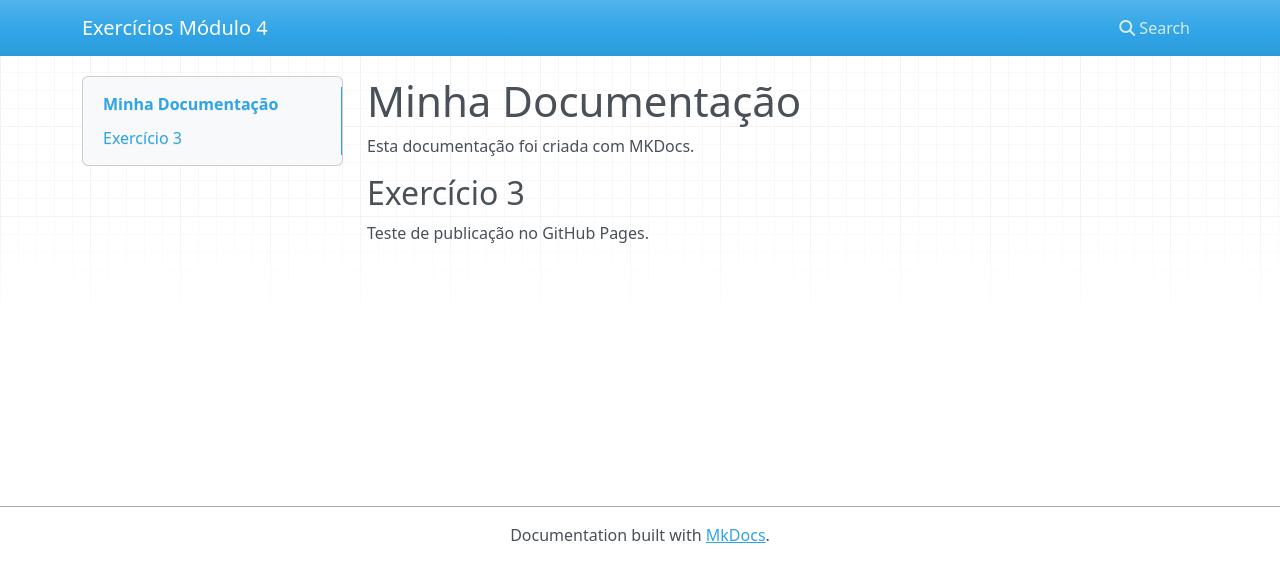
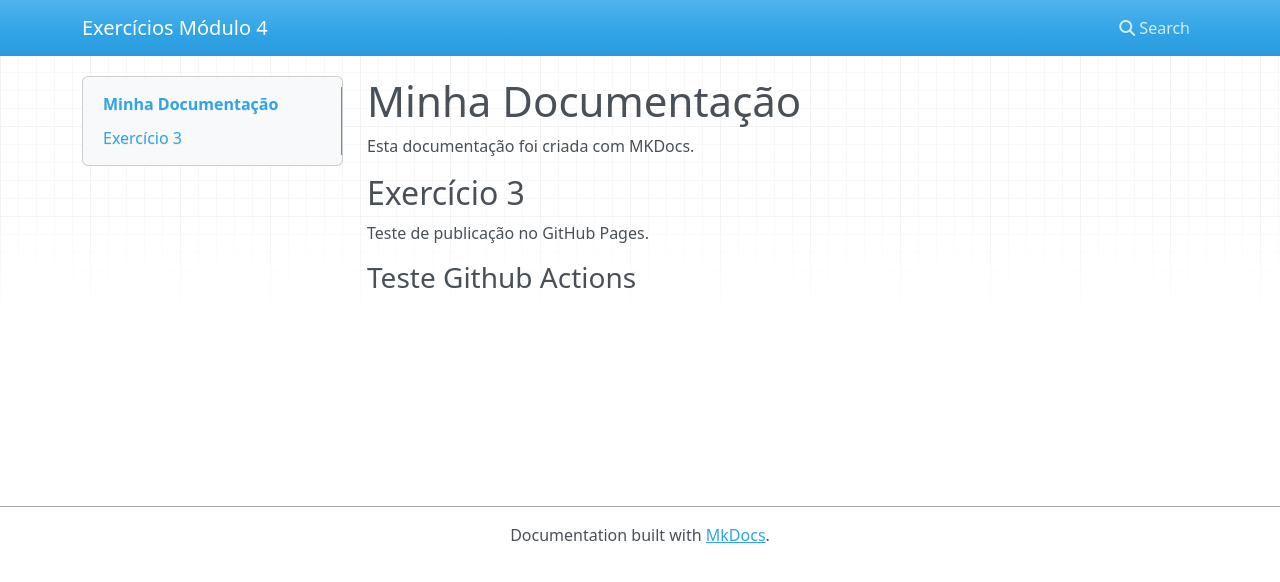
Before and after one commit to flavis-mart/Modulo4-documentacao, an MkDocs documentation site: the page built from docs/index.md, in a window 1280 px wide. Shown: the top 582 px of the page. Built offline with MkDocs 1.6.1, drawn with Linux system fonts in a browser that asks for light colours; nearby versions of some CDN libraries.

Commit message:
Teste deploy automático

```diff
--- a/docs/index.md
+++ b/docs/index.md
@@ -5,3 +5,5 @@ Esta documentação foi criada com MKDocs.
 ## Exercício 3
 
 Teste de publicação no GitHub Pages.
+
+### Teste Github Actions
```
